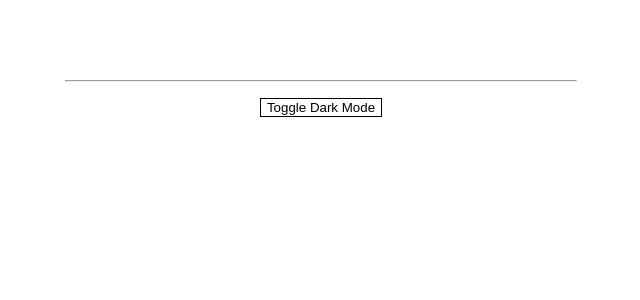
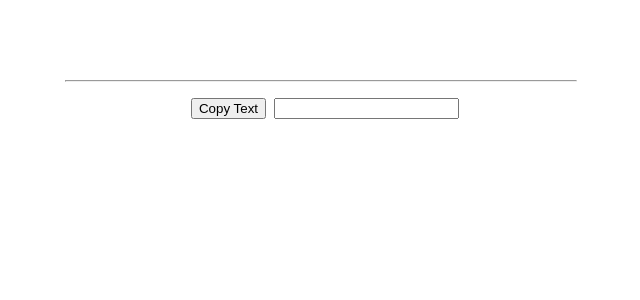
Before and after one commit to BaharKshvrz/react-hooks, a React (Create React App) app in the folder customHooks/: page / in a window 1280 px wide. Shown: the top 300 px of the page, without its empty margins (319-959 px from the left). Built offline with nearby package versions, Linux system fonts and the light colour scheme.

Commit message:
add useCopyToClipboard custom hook

```diff
--- a/customHooks/src/App.js
+++ b/customHooks/src/App.js
@@ -10,6 +10,7 @@ import UseSizeComponent from "./components/21.useSize/UseSizeComponent";
 import EffectOnceComponent from "./components/22.useEffectOnce/EffectOnceComponent";
 import ClickOutsideComponent from "./components/23.useClickOutside/ClickOutsideComponent";
 import DarkModeComponent from "./components/24.useDarkMode/DarkModeComponent";
+import CopyToClipboardComponent from "./components/25.useCopyToClipboard/CopyToClipboardComponent";
 // import UseStorageComponent from "./components/10.useStorage/UseStorageComponent";
 // import AsyncComponent from "./components/11.useAsync/AsyncComponent";
 // import FetchComponent from "./components/12.useFetch/FetchComponent";
@@ -67,9 +68,11 @@ function App() {
         <hr/>
         <EffectOnceComponent/>
         <hr/>
-        <ClickOutsideComponent/>*/}
+        <ClickOutsideComponent/>
        <hr/>
-        <DarkModeComponent/>
+        <DarkModeComponent/>*/}
+       <hr/>
+       <CopyToClipboardComponent/>
     </div>
   );
 }
--- /dev/null
+++ b/customHooks/src/components/25.useCopyToClipboard/CopyToClipboardComponent.js
@@ -0,0 +1,19 @@
+import React, { useState } from 'react'
+import useCopyToClipboard from './useCopyToClipboard'
+
+const CopyToClipboardComponent = () => {
+  const [textInput, setTextInput] = useState("");
+  const [copyToClipboard, {success}] = useCopyToClipboard();
+  return (
+    <>
+     <button
+       onClick={() => copyToClipboard(textInput)}
+     >
+    { success ? "Copied:" : "Copy Text" }
+    </button>
+    <input type='text' onChange={(e) => setTextInput(e.target.value)}/>
+    </>
+ )
+}
+
+export default CopyToClipboardComponent
--- /dev/null
+++ b/customHooks/src/components/25.useCopyToClipboard/useCopyToClipboard.js
@@ -0,0 +1,17 @@
+import { useState } from 'react'
+import copy from 'copy-to-clipboard';
+
+const useCopyToClipboard = () => {
+  const [value, setValue] = useState();
+  const [success, setSuccess] = useState();
+
+  const copyToClipboard = (text, options) => {
+    const result = copy(text, options);
+    if (result) setValue(text);
+    setSuccess(result);
+  }
+
+  return [copyToClipboard, {value, success}]
+}
+
+export default useCopyToClipboard
--- /dev/null
+++ b/package.json
@@ -0,0 +1,5 @@
+{
+  "dependencies": {
+    "copy-to-clipboard": "^3.3.3"
+  }
+}
```
Also changed, not shown: 1 other file (tests, documents, lock files or other folders).
